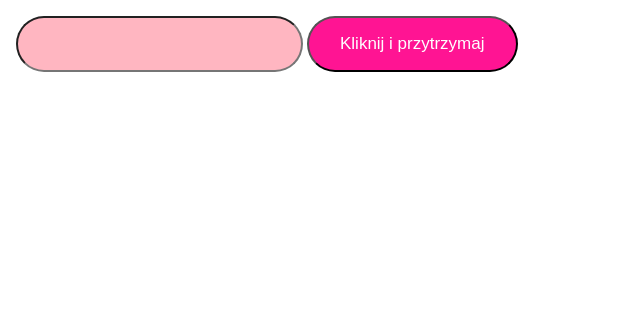
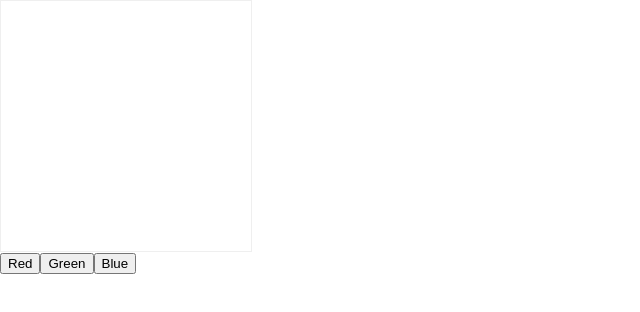
Before and after one commit to wizabela/react-mk, a React (Create React App) app: page / in a window 1280 px wide. Shown: the top 312 px of the page, without its empty margins (0-640 px from the left). Built offline with nearby package versions, Linux system fonts and the light colour scheme.

Commit message:
ThreeColorsLed exercise

```diff
--- a/src/App.js
+++ b/src/App.js
@@ -1,10 +1,10 @@
 import React from "react";
 import './App.css';
-import {PasswordInput} from "./PasswordInput";
+import {ThreeColorsLed} from "./ThreeColorsLed";
 
 
 export const App = props => (
     <>
-        <PasswordInput/>
+        <ThreeColorsLed/>
     </>
 );
--- /dev/null
+++ b/src/ThreeColorsLed.css
@@ -0,0 +1,5 @@
+.ThreeColorsLed__box {
+    width: 250px;
+    height: 250px;
+    border: #efefef 1px solid;
+}
--- /dev/null
+++ b/src/ThreeColorsLed.js
@@ -0,0 +1,16 @@
+import React, {useState} from 'react';
+
+import './ThreeColorsLed.css'
+
+export const ThreeColorsLed = props => {
+    const [color, setColor] = useState('white');
+
+    return <div className="ThreeColorsLed">
+        <div className="ThreeColorsLed__box"
+             style={{backgroundColor:color}}
+        />
+        <button onClick={() => setColor('red')}>Red</button>
+        <button onClick={() => setColor('green')}>Green</button>
+        <button onClick={() => setColor('blue')}>Blue</button>
+    </div>;
+};
```
